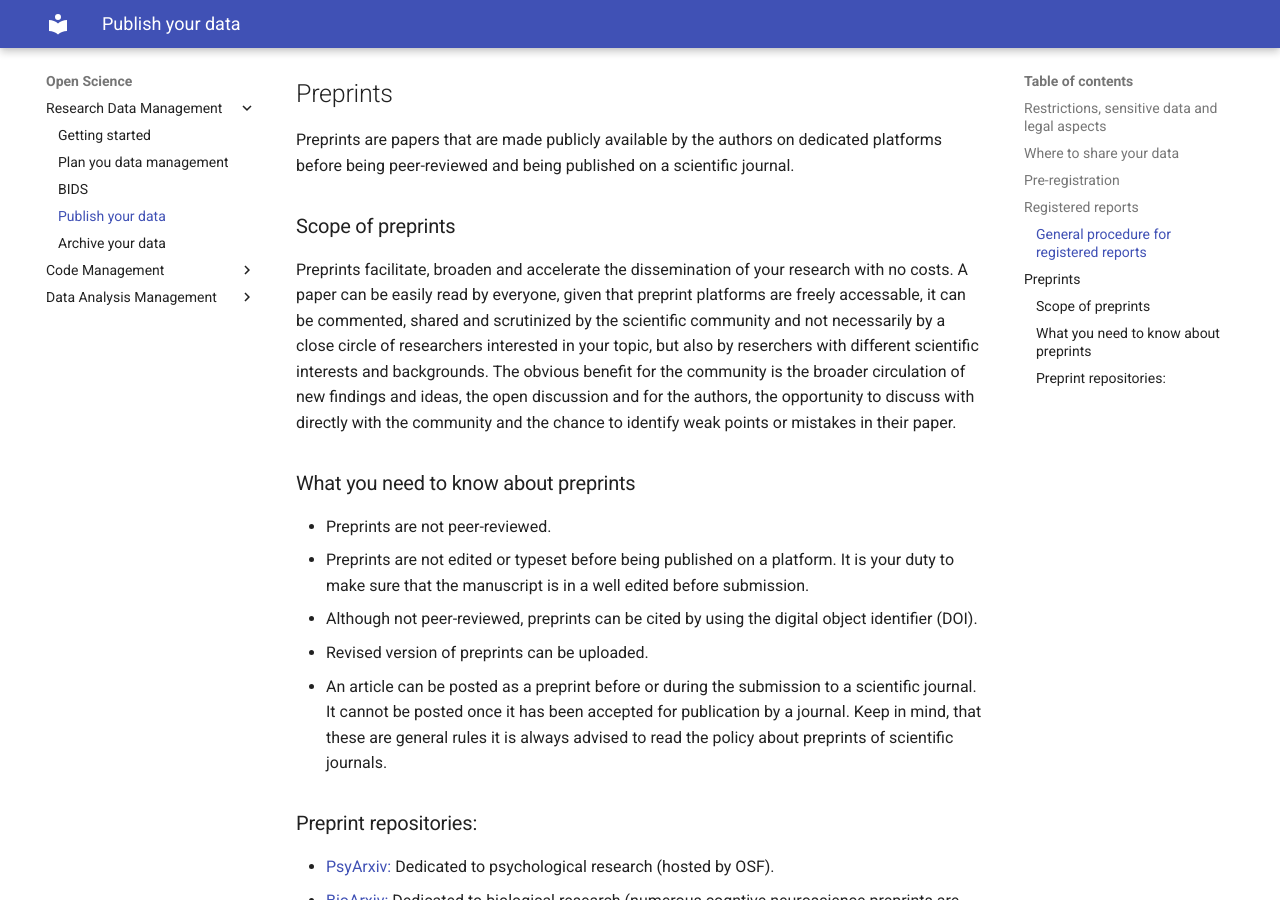
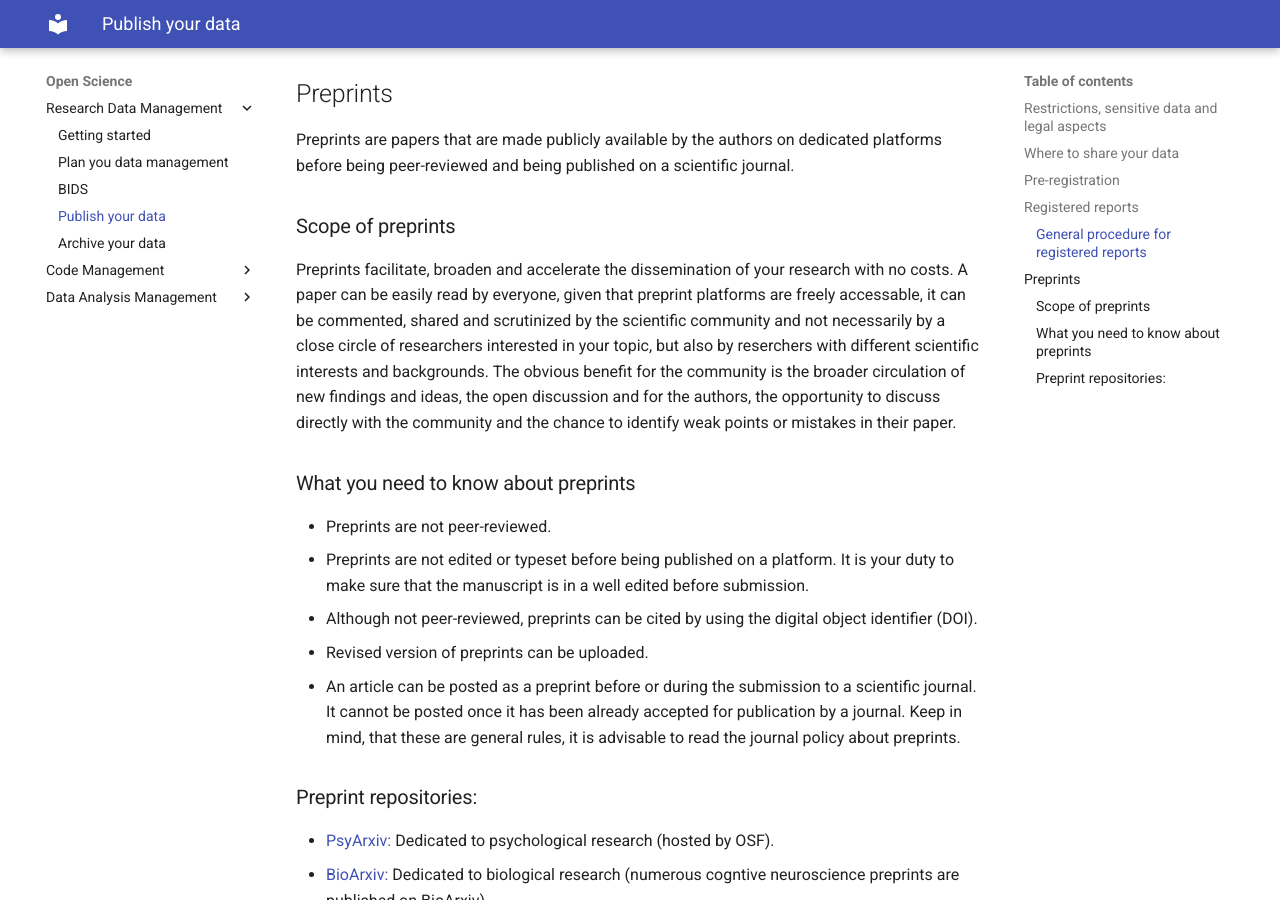
Before and after one commit to pvavra/temp-ipsy, an MkDocs documentation site: the page built from docs/open-science/research-data-management/publish.md, in a window 1280 px wide and 900 px high, scrolled down 2410 px. Built offline with MkDocs 1.6.1 and Material for MkDocs 9.7.7, drawn with Linux system fonts in a browser that asks for light colours.

Commit message:
Fix typos and sentences

```diff
--- a/docs/open-science/research-data-management/publish.md
+++ b/docs/open-science/research-data-management/publish.md
@@ -70,7 +70,7 @@
 
 ### Scope of preprints
 
-Preprints facilitate, broaden and accelerate the dissemination of your research with no costs. A paper can be easily read by everyone, given that preprint platforms are freely accessable, it can be commented, shared and scrutinized by the scientific community and not necessarily by a close circle of researchers interested in your topic, but also by reserchers with different scientific interests and backgrounds. The obvious benefit for the community is the broader circulation of new findings and ideas, the open discussion and for the authors, the opportunity to discuss with directly with the community and the chance to identify weak points or mistakes in their paper.
+Preprints facilitate, broaden and accelerate the dissemination of your research with no costs. A paper can be easily read by everyone, given that preprint platforms are freely accessable, it can be commented, shared and scrutinized by the scientific community and not necessarily by a close circle of researchers interested in your topic, but also by reserchers with different scientific interests and backgrounds. The obvious benefit for the community is the broader circulation of new findings and ideas, the open discussion and for the authors, the opportunity to discuss directly with the community and the chance to identify weak points or mistakes in their paper.
 
 ### What you need to know about preprints
 
@@ -78,7 +78,7 @@
 - Preprints are not edited or typeset before being published on a platform. It is your duty to make sure that the manuscript is in a well edited before submission.
 - Although not peer-reviewed, preprints can be cited by using the digital object identifier (DOI).
 - Revised version of preprints can be uploaded.
-- An article can be posted as a preprint before or during the submission to a scientific journal. It cannot be posted once it has been accepted for publication by a journal. Keep in mind, that these are general rules it is always advised to read the policy about preprints of scientific journals.
+- An article can be posted as a preprint before or during the submission to a scientific journal. It cannot be posted once it has been already accepted for publication by a journal. Keep in mind, that these are general rules, it is advisable to read the journal policy about preprints.
 
 ### Preprint repositories:
 
```
